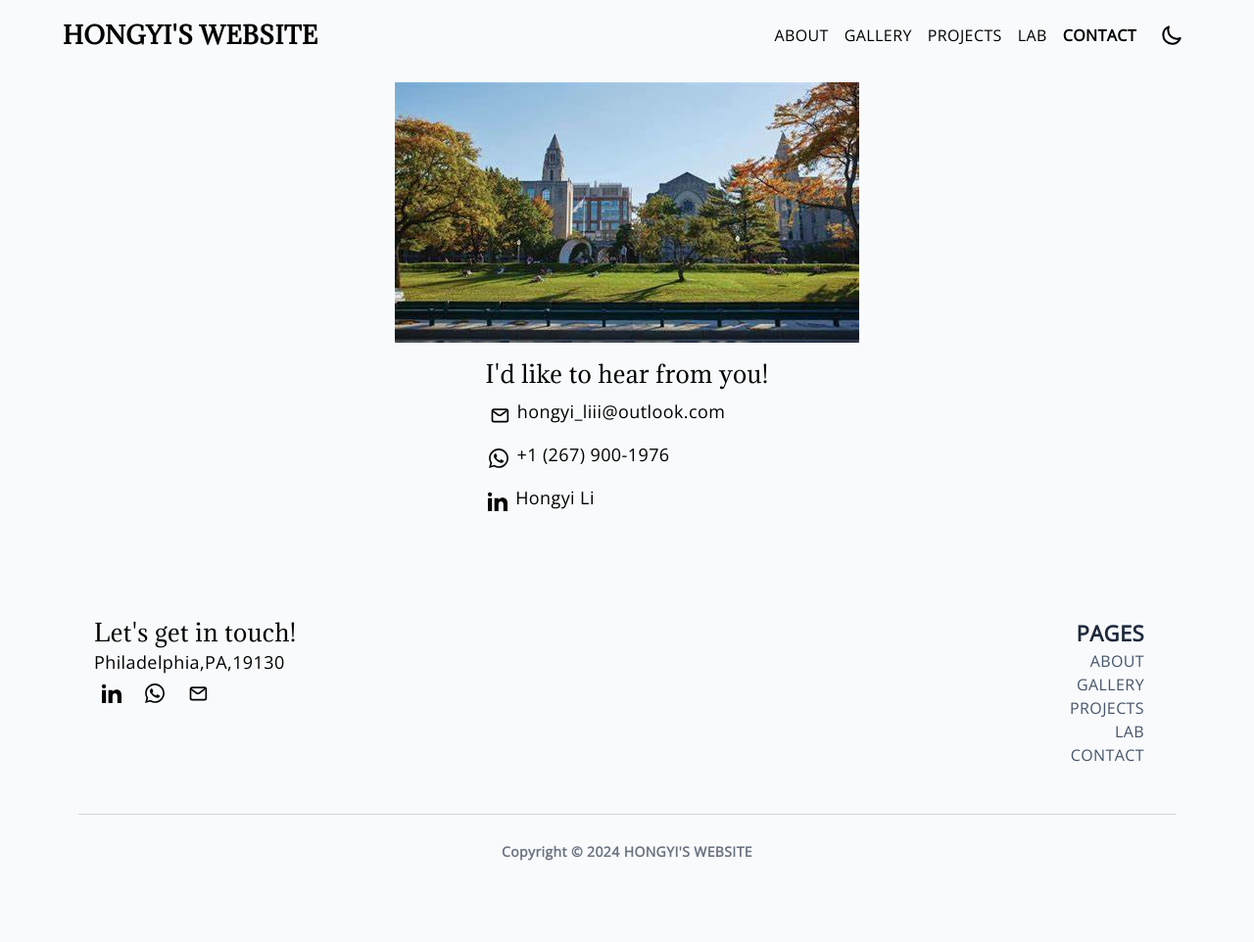
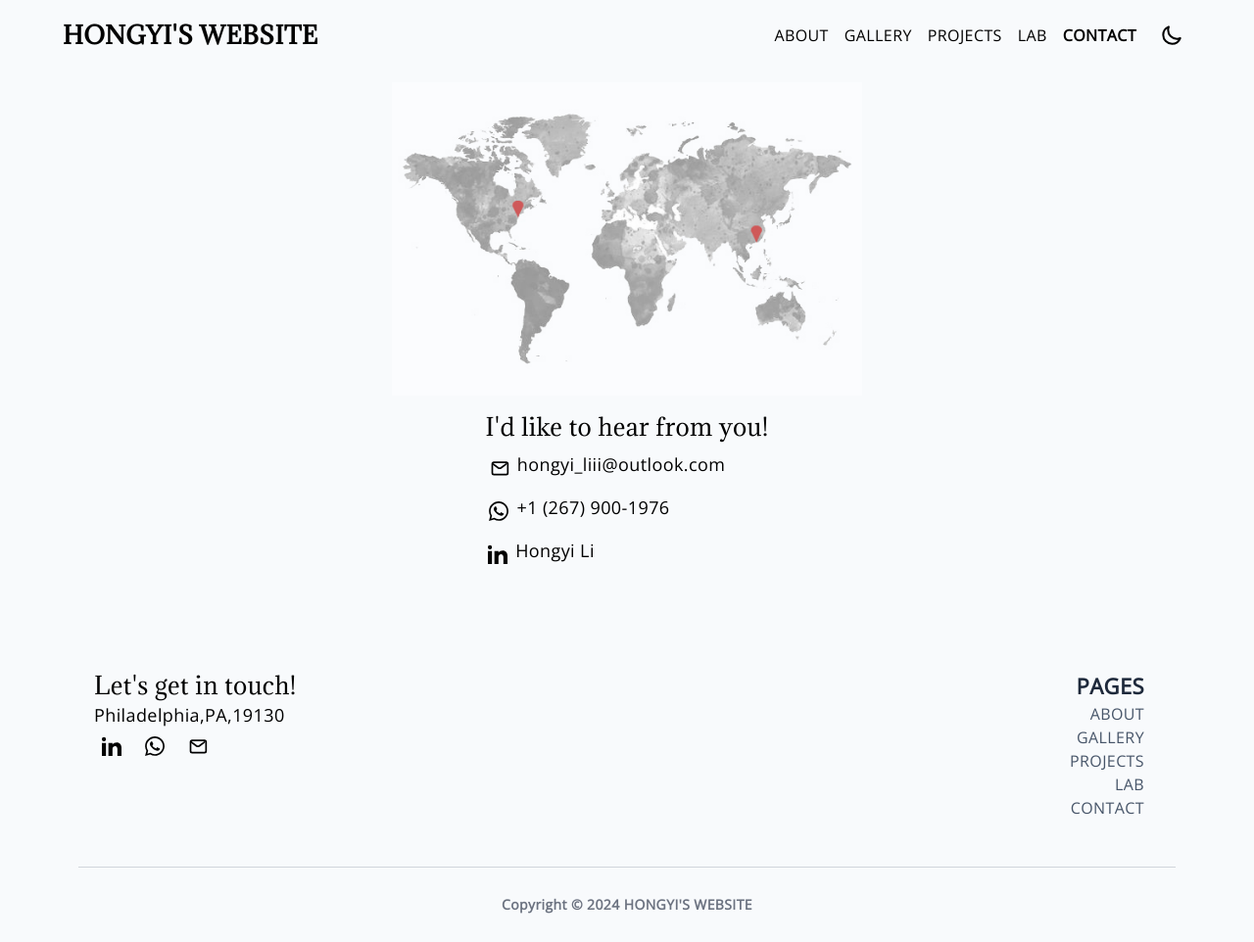
Before and after one commit to hongyili-hl/hongyili-hl.github.io, a Jekyll site: the page built from tags.md, in a window 1280 px wide. Shown: the whole page at 98% size. Built offline with Jekyll 4.4.1, drawn with Linux system fonts in a browser that asks for light colours; before the commit the page ends 908 px from its top, so only the background shows below that.

Commit message:
Update contact.html

```diff
--- a/_layouts/contact.html
+++ b/_layouts/contact.html
@@ -3,7 +3,7 @@
 ---
 
 <div class="flex justify-center py-1 md:py-6">
-  <img src="/assets/images/OIP.jpg" alt="" class="basis-2/6  w-11/12 md:w-5/12 p-2 md:px-0">
+  <img src="/assets/images/Map.jpg" alt="" class="basis-2/6  w-11/12 md:w-5/12 p-2 md:px-0">
 </div>
 <div class="flex justify-center py-1 md:py-6">
   <h5 class="text-2xl">{{ site.data[site.lang].footer.title | default: "I'd like to hear from you!" |
```
